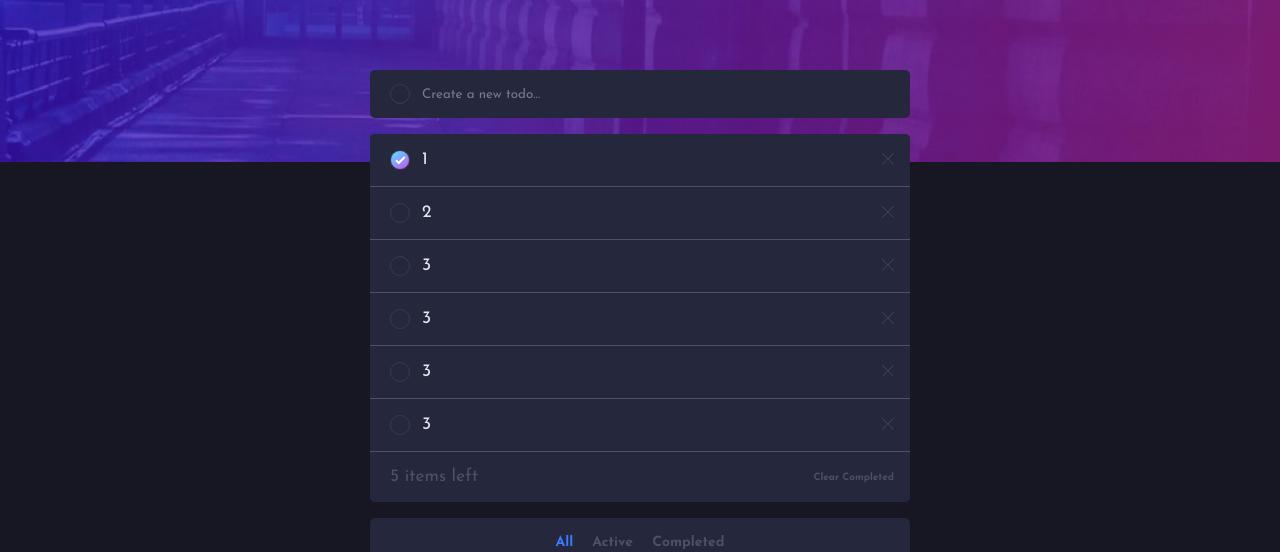
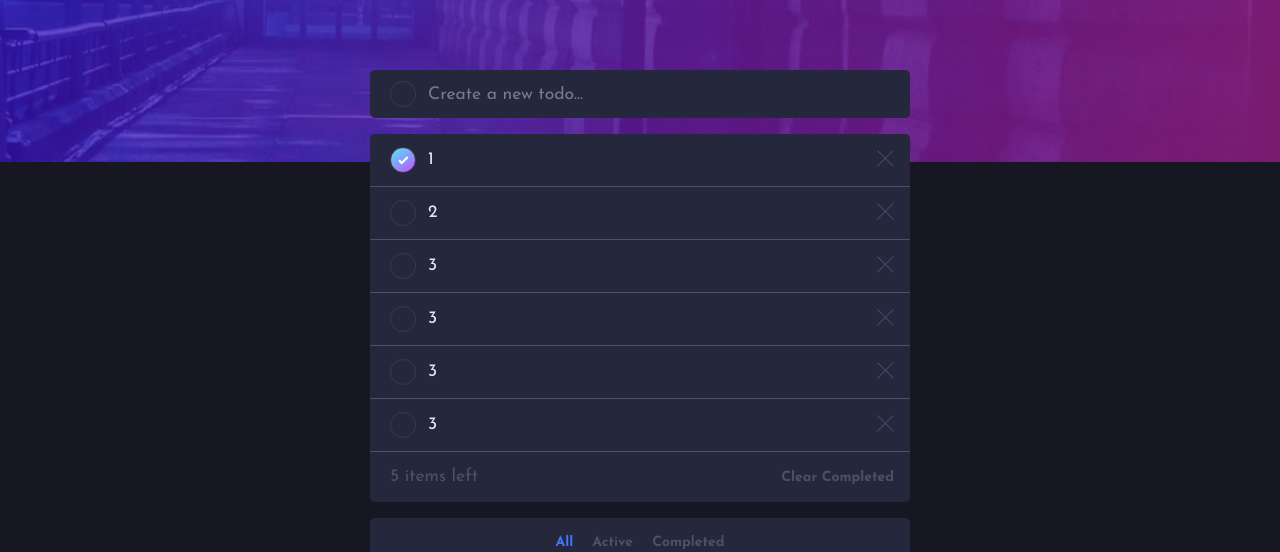
Before and after one commit to JCDMeira/19-todo, a React (Create React App) app: page / in a window 1280 px wide. Shown: the part 138-690 px from the top of the page. Built offline with nearby package versions, Linux system fonts and the light colour scheme.

Commit message:
fix: sizes for desktop

```diff
--- a/src/components/Tasks/CardTask/styled.ts
+++ b/src/components/Tasks/CardTask/styled.ts
@@ -35,6 +35,11 @@ export const Button = styled.button<ButtonProps>`
   border: 1px solid ${({ theme }) => theme.circleColor};
   margin-right: 1.2rem;
   cursor: pointer;
+
+  @media (min-width: 1024px) {
+    width: 2.6rem;
+    height: 2.6rem;
+  }
 `;
 
 export const ButtonRemove = styled(Button)`
@@ -45,4 +50,11 @@ export const ButtonRemove = styled(Button)`
     width: 1.2rem;
     height: 1.2rem;
   }
+
+  @media (min-width: 1024px) {
+    img {
+      width: 1.7rem;
+      height: 1.7rem;
+    }
+  }
 `;
--- a/src/components/Tasks/CreateTask/styled.ts
+++ b/src/components/Tasks/CreateTask/styled.ts
@@ -20,6 +20,11 @@ export const Button = styled.button`
   background: transparent;
   border: 1px solid ${({ theme }) => theme.circleColor};
   margin-right: 1.2rem;
+
+  @media (min-width: 1024px) {
+    width: 2.6rem;
+    height: 2.6rem;
+  }
 `;
 
 export const Create = styled.input`
@@ -33,4 +38,9 @@ export const Create = styled.input`
   &::placeholder {
     color: ${({ theme }) => theme.textCreate};
   }
+
+  @media (min-width: 1024px) {
+    font-size: 1.75rem;
+    line-height: 1.75rem;
+  }
 `;
--- a/src/components/Tasks/Options/styled.ts
+++ b/src/components/Tasks/Options/styled.ts
@@ -25,6 +25,9 @@ export const Wrapper = styled.div`
     font-weight: inherit;
     font-size: inherit;
     color: inherit;
+  }
+  @media (min-width: 1024px) {
+    font-size: 1.4rem;
   }
 `;
 
```
